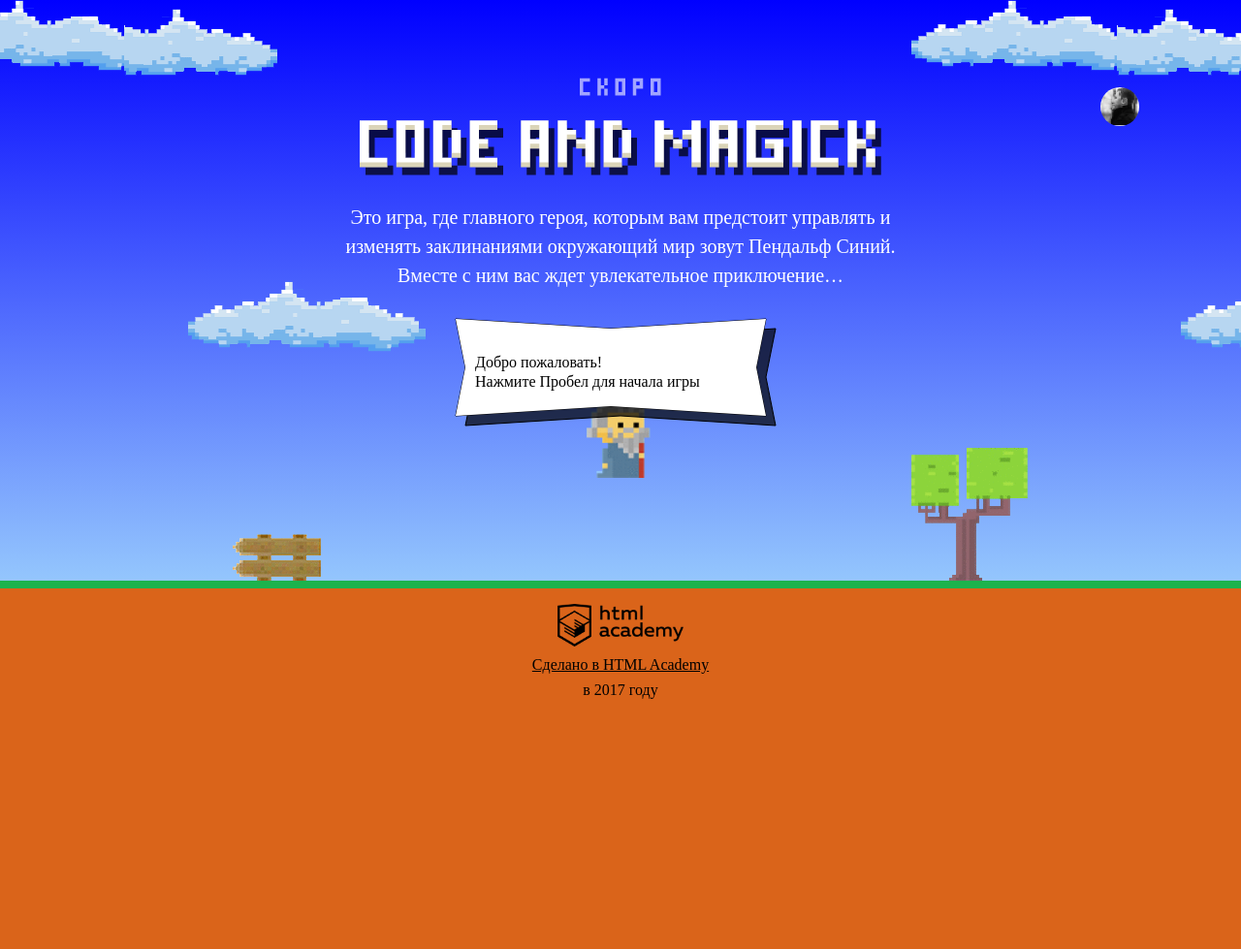
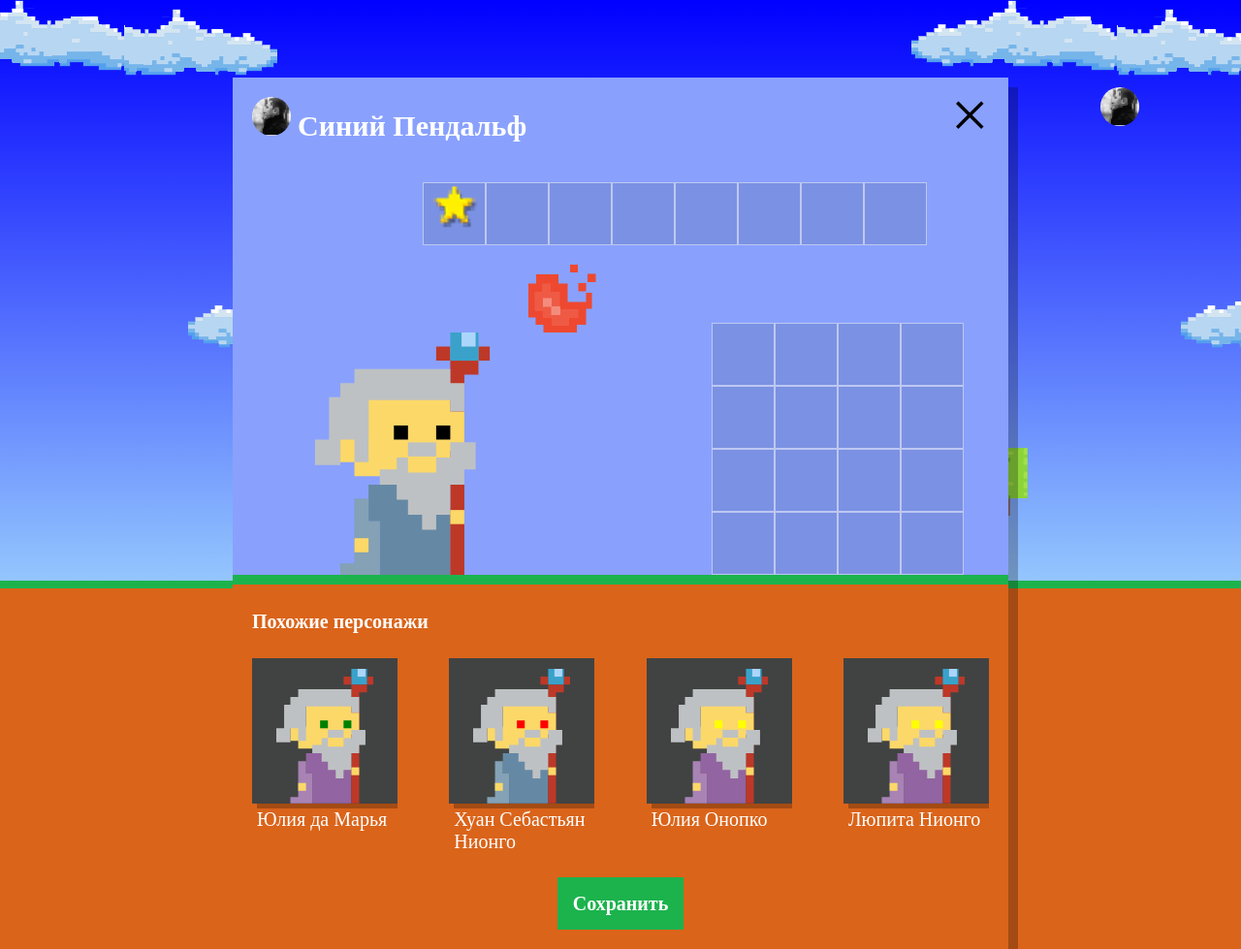
Before and after one commit to Redrica/123355-code-and-magick, a website: page index.html in a window 1280 px wide. Shown: the whole page at 97% size. Before the commit the page ends 800 px from the top, so only its background shows below. Drawn offline with Linux system fonts and the light colour scheme; a web font is replaced by a local one.

Commit message:
Отрисовка окна настройки персонажа по третьему заданию

```diff
--- a/index.html
+++ b/index.html
@@ -204,6 +204,7 @@
   };
 </script>
 <script src="js/stat.js"></script>
+<script src="js/setup.js"></script>
 <script src="js/game.js"></script>
 
 </body>
--- /dev/null
+++ b/js/setup.js
@@ -0,0 +1,49 @@
+'use strict';
+
+var setup = document.querySelector('.setup');
+setup.classList.remove('hidden');
+
+var WIZARD_FIRST_NAME = ['Иван', 'Хуан Себастьян', 'Мария', 'Кристоф', 'Виктор', 'Юлия', 'Люпита', 'Вашингтон'];
+var WIZARD_LAST_NAME = ['да Марья', 'Верон', 'Мирабелла', 'Вальц', 'Онопко', 'Топольницкая', 'Нионго', 'Ирвинг'];
+var COAT_COLORS = ['rgb(101, 137, 164)', 'rgb(241, 43, 107)', 'rgb(146, 100, 161)', 'rgb(56, 159, 117)', 'rgb(215, 210, 55)', 'rgb(0, 0, 0)'];
+var EYES_COLORS = ['black', 'red', 'blue', 'yellow', 'green'];
+var SIMILAR_WIZARD_QUANTITY = 4;
+
+// функция, создающая случайного волшебника с генерацией параметров по массиву
+var createRandomWizard = function (firstName, lastName, coatColors, eyesColors) {
+  var wizard = {};
+  wizard.name = firstName[Math.round(Math.random() * (firstName.length - 1))] + ' ' + lastName[Math.round(Math.random() * (firstName.length - 1))];
+  wizard.coatColor = coatColors[Math.round(Math.random() * coatColors.length)];
+  wizard.eyesColor = eyesColors[Math.round(Math.random() * eyesColors.length)];
+  return wizard;
+};
+
+// генерация массива с волшебниками
+var similarWizards = [];
+for (var i = 0; i < SIMILAR_WIZARD_QUANTITY; i++) {
+  similarWizards[i] = createRandomWizard(WIZARD_FIRST_NAME, WIZARD_LAST_NAME, COAT_COLORS, EYES_COLORS);
+}
+
+var similarListElement = document.querySelector('.setup-similar-list');
+var similarWizardTemplate = document.querySelector('#similar-wizard-template').content.querySelector('.setup-similar-item');
+
+// функция отрисовки случайного волшебника
+var renderWizard = function (index) {
+  var wizardElement = similarWizardTemplate.cloneNode(true);
+  wizardElement.querySelector('.wizard-coat').style.fill = similarWizards[index].coatColor;
+  wizardElement.querySelector('.wizard-eyes').style.fill = similarWizards[index].eyesColor;
+  wizardElement.querySelector('.setup-similar-label').textContent = similarWizards[index].name;
+  return wizardElement;
+};
+
+// создание фрагмента и отрисовка в нем всех волшебников
+var fragment = document.createDocumentFragment();
+for (i = 0; i < SIMILAR_WIZARD_QUANTITY; i++) {
+  fragment.appendChild(renderWizard(i));
+}
+
+// добавление фрагмента на страницу
+similarListElement.appendChild(fragment);
+
+var setupSimilar = document.querySelector('.setup-similar');
+setupSimilar.classList.remove('hidden');
```
